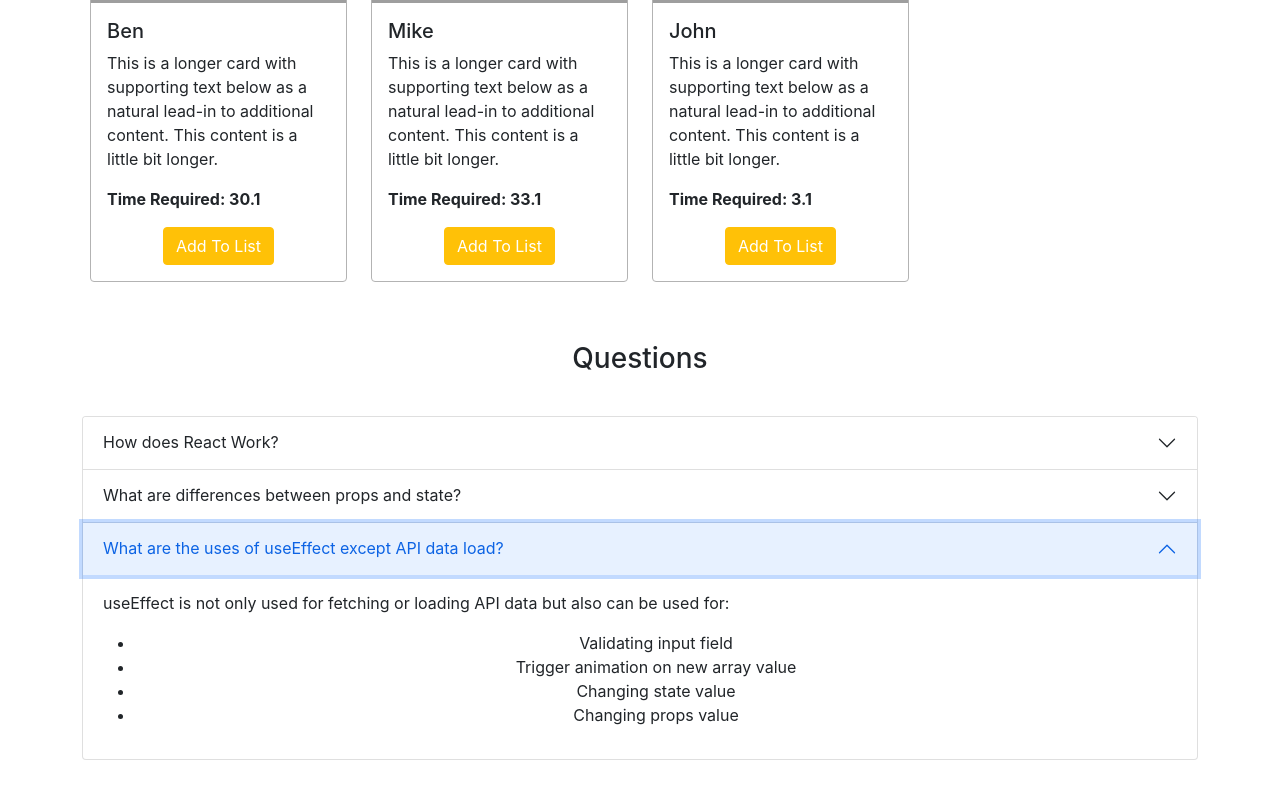
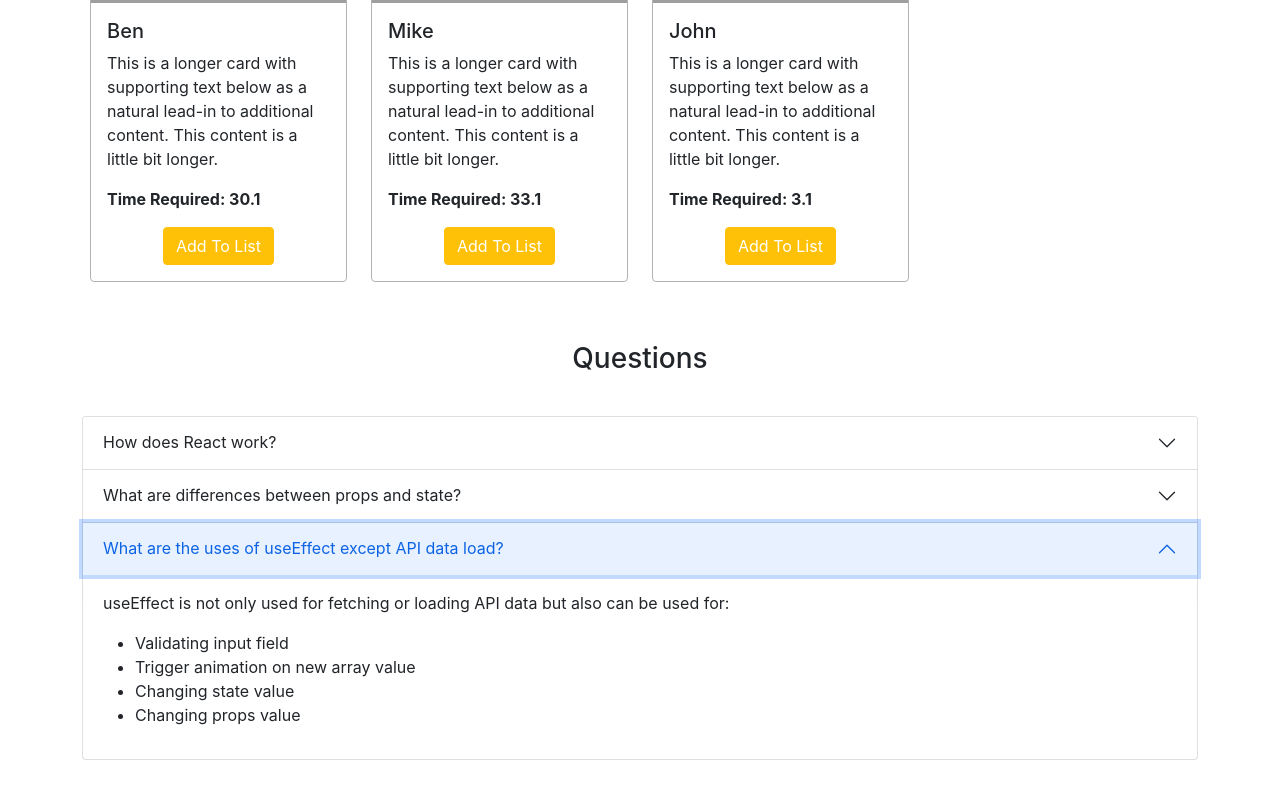
Before and after one commit to SorifulIslamAdnanKhan/mild-exercise-club, a React (Create React App) app: page / in a window 1280 px wide. Both pictures are taken after a click on the button "What are the uses of useEffect except API data load?". Shown: the part 1428-2224 px from the top of the page. Built offline with nearby package versions, Linux system fonts and the light colour scheme; grey boxes are pictures that could not be loaded.

Commit message:
questions updated

```diff
--- a/src/components/Questions/Questions.js
+++ b/src/components/Questions/Questions.js
@@ -9,7 +9,7 @@ const Questions = () => {
                 <div className="accordion-item">
                     <h2 className="accordion-header" id="headingOne">
                         <button className="accordion-button" type="button" data-bs-toggle="collapse" data-bs-target="#collapseOne" aria-expanded="true" aria-controls="collapseOne">
-                            How does React Work?
+                            How does React work?
                         </button>
                     </h2>
                     <div id="collapseOne" className="accordion-collapse collapse show" aria-labelledby="headingOne" data-bs-parent="#accordionExample">
@@ -31,15 +31,17 @@ const Questions = () => {
                     <div id="collapseTwo" className="accordion-collapse collapse" aria-labelledby="headingTwo" data-bs-parent="#accordionExample">
                         <div className="accordion-body">
                             <p>props</p>
-                            <ul>
-                                <li>Props are read-only.</li>
-                                <li>It is immutable so it cannot be modified.</li>
-                                <li>With props you can pass data from one component to another.</li>
-                                <li>Props can be used with state and functional components.</li>
-                            </ul>
+                            <div>
+                                <ul className="text-start">
+                                    <li>Props are read-only.</li>
+                                    <li>It is immutable so it cannot be modified.</li>
+                                    <li>With props you can pass data from one component to another.</li>
+                                    <li>Props can be used with state and functional components.</li>
+                                </ul>
+                            </div>
                             <br />
                             <p>state</p>
-                            <ul>
+                            <ul className="text-start">
                                 <li>State is both read and write.</li>
                                 <li>It is mutable so it can be modified.</li>
                                 <li>The data is passed within the component only.</li>
@@ -57,7 +59,7 @@ const Questions = () => {
                     <div id="collapseThree" className="accordion-collapse collapse" aria-labelledby="headingThree" data-bs-parent="#accordionExample">
                         <div className="accordion-body">
                             <p>useEffect is not only used for fetching or loading API data but also can be used for:</p>
-                            <ul>
+                            <ul className="text-start">
                                 <li>Validating input field</li>
                                 <li>Trigger animation on new array value</li>
                                 <li> Changing state value</li>
```
